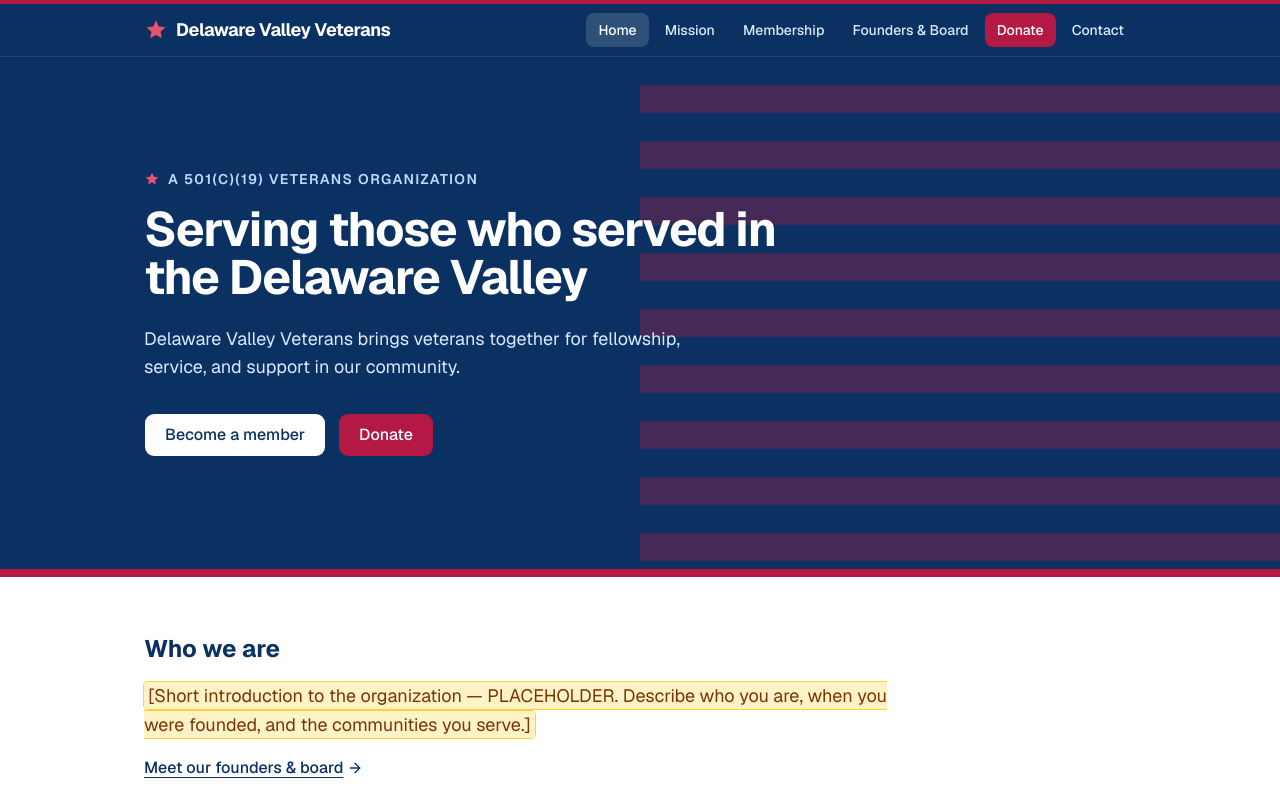
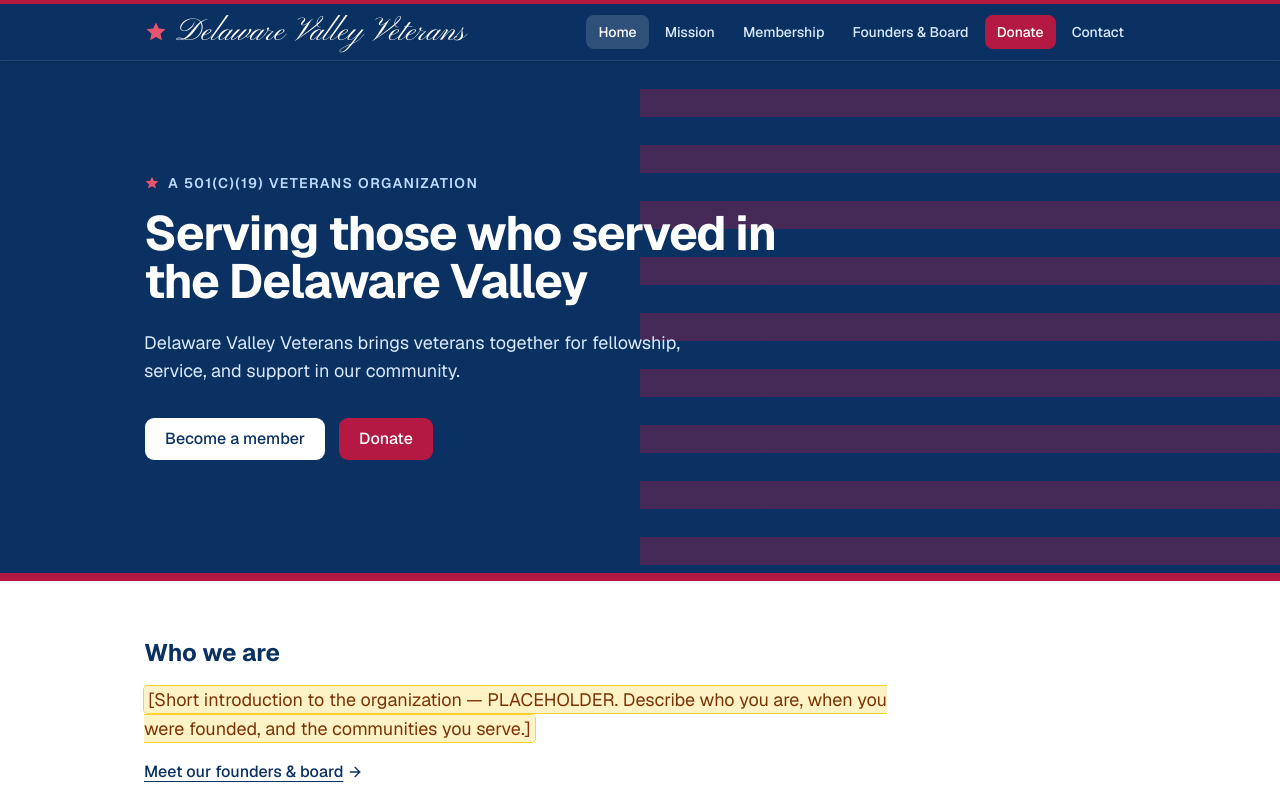
Before and after one commit to Malvado996/delawarevalleyveterans, a Next.js app: page / in a window 1280 px wide. Shown: the top 800 px of the page. Built offline with nearby package versions, Linux system fonts and the light colour scheme.

Commit message:
Header site title in Pinyon Script (colonial-style script)

```diff
--- a/src/app/globals.css
+++ b/src/app/globals.css
@@ -17,6 +17,8 @@
   --font-heading: var(--font-sans);
   /* Small labels: clearer letterforms (see layout.tsx) */
   --font-label: var(--font-atkinson);
+  /* Header site title: colonial-style script */
+  --font-script: var(--font-pinyon);
   --color-sidebar-ring: var(--sidebar-ring);
   --color-sidebar-border: var(--sidebar-border);
   --color-sidebar-accent-foreground: var(--sidebar-accent-foreground);
--- a/src/app/layout.tsx
+++ b/src/app/layout.tsx
@@ -1,5 +1,5 @@
 import type { Metadata } from "next";
-import { Atkinson_Hyperlegible, Geist, Geist_Mono } from "next/font/google";
+import { Atkinson_Hyperlegible, Geist, Geist_Mono, Pinyon_Script } from "next/font/google";
 import { SiteHeader } from "@/components/site/site-header";
 import { SiteFooter } from "@/components/site/site-footer";
 import { site } from "@/lib/site";
@@ -16,6 +16,15 @@ const labelFont = Atkinson_Hyperlegible({
   variable: "--font-atkinson",
   subsets: ["latin"],
   weight: ["400", "700"],
+});
+
+// Pinyon Script: a formal roundhand/copperplate script in the style of
+// 18th-century American penmanship. Used only for the header site title.
+const scriptFont = Pinyon_Script({
+  variable: "--font-pinyon",
+  subsets: ["latin"],
+  weight: "400",
+  display: "swap",
 });
 
 const geistMono = Geist_Mono({
@@ -36,7 +45,7 @@ export default function RootLayout({ children }: LayoutProps<"/">) {
   return (
     <html
       lang="en"
-      className={`${geistSans.variable} ${geistMono.variable} ${labelFont.variable} h-full antialiased`}
+      className={`${geistSans.variable} ${geistMono.variable} ${labelFont.variable} ${scriptFont.variable} h-full antialiased`}
     >
       <body className="flex min-h-full flex-col">
         <a
--- a/src/components/site/site-header.tsx
+++ b/src/components/site/site-header.tsx
@@ -20,11 +20,11 @@ export function SiteHeader() {
       <div className="mx-auto flex max-w-5xl items-center justify-between gap-4 px-4 py-3">
         <Link
           href="/"
-          className="flex items-center gap-2 rounded font-heading text-lg font-bold tracking-tight focus-visible:outline-2 focus-visible:outline-offset-2 focus-visible:outline-white"
+          className="flex items-center gap-2 rounded focus-visible:outline-2 focus-visible:outline-offset-2 focus-visible:outline-white"
           onClick={() => setOpen(false)}
         >
           <StarMark className="size-6 text-brand-red-light" />
-          <span>{site.name}</span>
+          <span className="font-script text-[1.7rem] leading-none tracking-normal sm:text-[2rem]">{site.name}</span>
         </Link>
 
         <nav aria-label="Main" className="hidden md:block">
```
Also changed, not shown: screenshots/header-script-mobile.png (added), screenshots/header-script.png (added).
